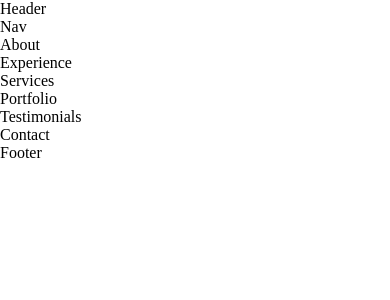
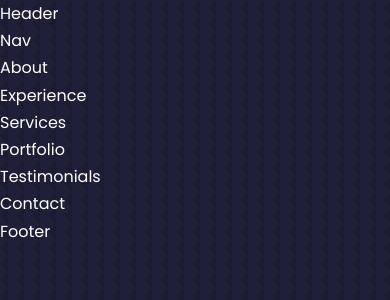
Before and after one commit to Meetkamal256/portfolio-website-template, a React (Create React App) app in the folder react-portfolio/: page / in a window 390 px wide. Shown: the top 300 px of the page. Built offline with nearby package versions, Linux system fonts and the light colour scheme.

Commit message:
added media queries for medium and small devices

```diff
--- a/react-portfolio/package.json
+++ b/react-portfolio/package.json
@@ -3,11 +3,11 @@
   "version": "0.1.0",
   "private": true,
   "dependencies": {
+    "prettier": "^3.2.5",
     "react": "^18.2.0",
     "react-dom": "^18.2.0",
     "react-scripts": "0.9.5"
   },
-  "devDependencies": {},
   "scripts": {
     "start": "react-scripts start",
     "build": "react-scripts build",
--- a/react-portfolio/src/index.css
+++ b/react-portfolio/src/index.css
@@ -1,3 +1,5 @@
+@import url("https://fonts.googleapis.com/css2?family=Poppins:ital,wght@0,300;0,400;0,500;0,600;0,700;1,400&display=swap");
+
 * {
   margin: 0;
   padding: 0;
@@ -12,9 +14,119 @@
   --color-bg: #1f1f38;
   --color-bg-variant: #2c2c6c;
   --color-primary: #4db5ff;
-  --color-primary-variant: rgba(77, 181,255,0.4);
+  --color-primary-variant: rgba(77, 181, 255, 0.4);
   --color-white: #ffff;
   --color-light: rgba(255, 255, 255, 0.6);
 
+  --transition: all 400ms ease;
 
+  --container-width-lg: 75%;
+  --container-width-md: 86%;
+  --container-width-sm: 90%;
 }
+html {
+  scroll-behavior: smooth;
+}
+
+::-webkit-scroll-bar {
+  display: none;
+}
+
+body {
+  font-family: "Poppins", sans-serif;
+  background: var(--color-bg);
+  color: var(--color-white);
+  line-height: 1.7;
+  background-image: url(../src/assets/bg-texture.png);
+}
+
+/* ========= GENERAL STYLES ============ */
+.container {
+  width: var(--container-width-lg);
+  margin: 0;
+}
+
+h1,
+h2,
+h3,
+h4,
+h5 {
+  font-wight: 500;
+}
+
+h1 {
+  font-size: 2.5rem;
+}
+
+section {
+  margin-top: 8rem;
+}
+
+section > h2,
+section > h5 {
+  text-align: center;
+  color: var(--color-light);
+}
+
+section > h2 {
+  color: var(--color-primary);
+  margin-bottom: 3rem;
+}
+
+.text-light {
+  color: var(--color-light);
+}
+
+a {
+  color: var(--color-primary);
+  transition: var(--transition);
+}
+
+a:hover {
+  color: var(--color-white);
+}
+
+.btn {
+  width: max-content;
+  display: inline-block;
+  color: var(--color-primary);
+  padding: 0.75rem 1.2rem;
+  cursor: pointer;
+  border: 1px solid var(--color-primary);
+  transition: var(--transition);
+}
+
+.btn:hover {
+  background: var(--white);
+  color: var(--color-bg);
+}
+
+img {
+  display: block;
+  width: 100%;
+  object-fit: cover;
+}
+
+/* ========= MEDIA QUERIES (MEDIUM DEVICES) ============ */
+
+@media screen and (max-width: 1024px) {
+  .container {
+    width: var(--container-width-md);
+  }
+
+  section {
+    margin-top: 6rem;
+  }
+}
+
+/* ========= MEDIA QUERIES (SMALL DEVICES) ============ */
+
+@media screen and (max-width: 600px) {
+  .container {
+    width: var(--container-width-sm);
+  }
+
+  section > h2 {
+    margin-bottom: 2rem;
+  }
+}
```
Also changed, not shown: react-portfolio/src/App.jsx (+13 -14 lines), 1 other file (tests, documents, lock files or other folders).
